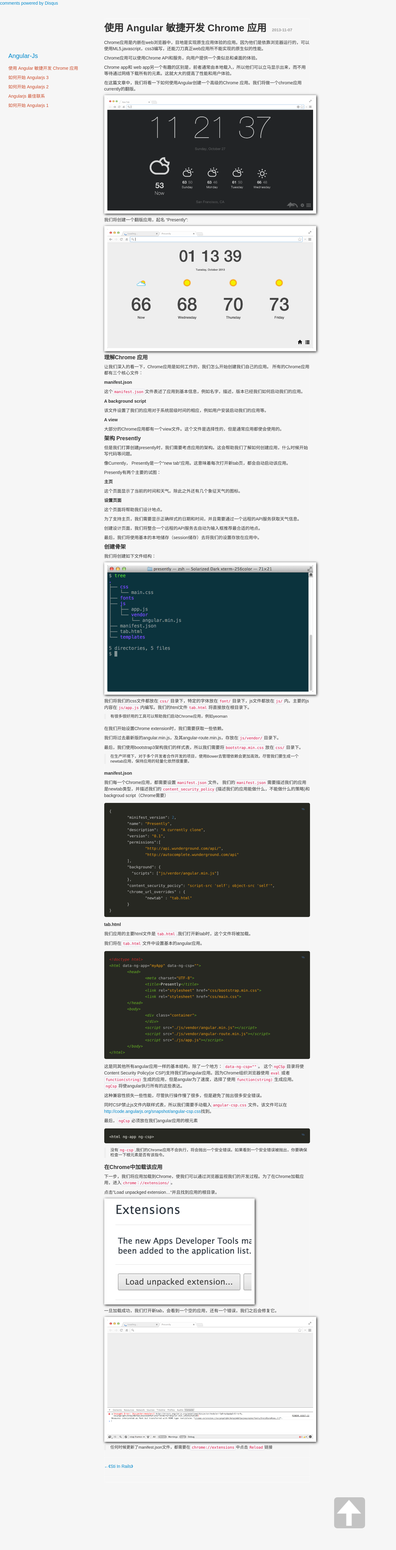
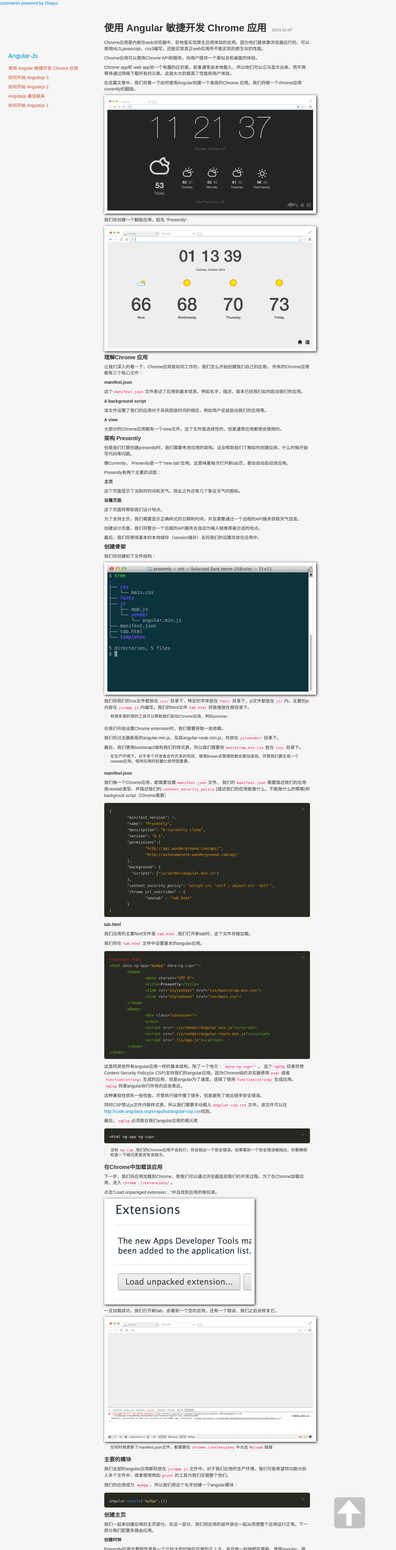
Before and after one commit to apprentice1988/apprentice1988.github.com, a Jekyll site: the page built from _posts/2013-11-07-使用-angular-敏捷开发-chrome-应用.md, in a window 1280 px wide. Shown: the whole page at 31% size. Built offline with Jekyll 4.4.1, drawn with Linux system fonts in a browser that asks for light colours; Markdown is read by kramdown in place of the engine named in the settings; comment, search, counter and statistics services are not loaded; some of the changed text lies outside the part shown.

Commit message:
new post

````diff
--- a/_posts/2013-11-07-使用-angular-敏捷开发-chrome-应用.md
+++ b/_posts/2013-11-07-使用-angular-敏捷开发-chrome-应用.md
@@ -3,7 +3,7 @@
 category: Angular-Js
 ---
 
-Chrome应用是内嵌在web浏览器中，目地是实现原生应用体验的应用。因为他们是依靠浏览器运行的，可以使用ML5,javascript，css3编写，还能刀刀真正web应用所不能实现的原生似的性能。
+Chrome应用是内嵌在web浏览器中，目地是实现原生应用体验的应用。因为他们是依靠浏览器运行的，可以使用ML5,javascript，css3编写，还能实现真正web应用所不能实现的原生似的性能。
 
 Chrome应用可以使用Chrome API和服务，向用户提供一个类似总和桌面的体验。
 
@@ -143,3 +143,51 @@
 ![first_run](/css/images/first_run.png)
 
 > 任何时候更新了manifest.json文件，都需要在`chrome://extensions`中点击`Reload`链接
+
+#### 主要的模块
+我们全部的angular应用都将放在`js/app.js`文件中。对于我们应用的生产环境，我们可能希望将功能分拆入多个文件中，或者使用例如`grunt`的工具为我们压缩整个他们。
+
+我们的应用成为 `myApp`，所以我们用这个名字创建一个angular模块：
+
+```javascript
+angular.module('myApp',[])
+```
+
+#### 创建主页
+
+我们一起来创建应用的主页部分。在这一部分，我们将应用的部件放在一起从而使整个应用运行正常。下一部分我们配置多路由应用。
+
+##### 创建时钟
+
+Presently应用主要特性是有一个比较大的时钟在应用的正上方，并且每一秒钟都在更新。使用angular，我们可以比较简单的配置该特性。
+
+首先我们开始创建一个`MainCtrl`负责管理我们的主屏幕。 在`MainCtrl`控制器中，我们将设置一个计时器每一秒更新一次本地变量。
+
+```javascript
+angular.module('myApp',[])
+.controller('MainCtrl', function($scope,$timeout) {
+	// Build the data object
+	$scope.data = {};
+
+	// Updata function
+	var updateTime = function() {
+		$scope.data.raw = new Date();
+		$timeout(updateTime, 1000);
+	}
+
+	// Kick off the update function
+	updateTime();
+});
+```
+
+每一秒钟，我们`MainCtrl`都是可见的，`updateTime()` 函数被执行更新`$scope.data.raw`,我们的页面也将随之被更新。
+
+为了看到加载的页面，我们需要将数据绑定到文件中。我们使用一般的`{{}}`插入符号绑定数据：
+
+```html
+<div class="container">
+	<div ng-controller="MainCtrl">
+		{{ data.raw }}
+	</div>
+</div>
+```
````
Also changed, not shown: _posts/2013-09-27-case-中使用-procs-或-lambdas.md (+1 -1 lines), _posts/2014-01-03-Rake-global-tasks.md (added, +130 -0 lines).
